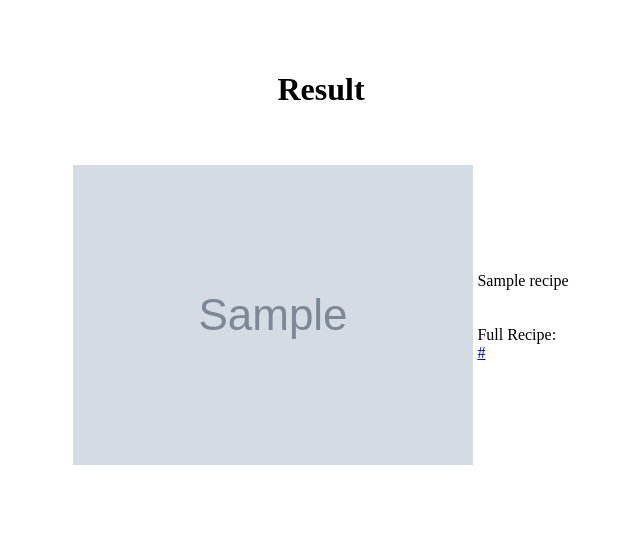
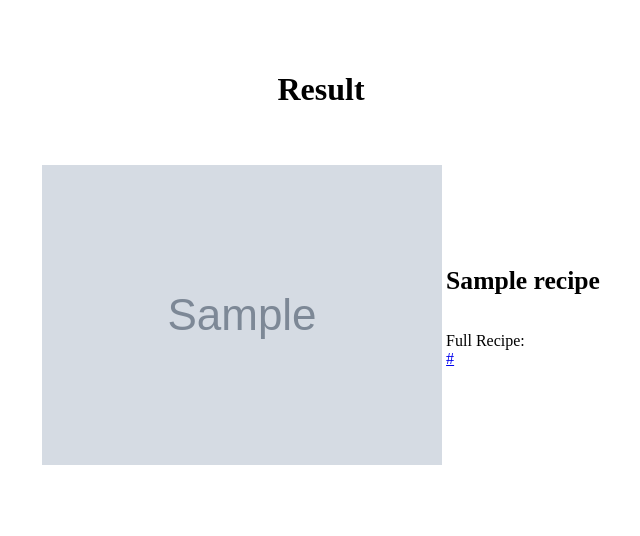
Before and after one commit to anhvo31/Recipe_Finder, a Flask app: template templates/search-result.html in a window 1280 px wide. Shown: the top 536 px of the page, without its empty margins (319-959 px from the left). Run offline with Flask 2, Linux system fonts and the light colour scheme; the template is opened without the code that fills it: most values are stand-ins (such as "Sample title", 1, 10 or a date in 2020); grey boxes marked "Sample" are stand-in pictures; parts of the project's set-up code (start-up, migrations or seed data) failed here and were passed over.

Commit message:
Recipe names bold

```diff
--- a/static/css/App.css
+++ b/static/css/App.css
@@ -35,3 +35,8 @@ span {
     padding-left: 500px;
     padding-right: 500px;
 }
+
+.recipename {
+    font-weight: bold;
+    font-size: 2vw;
+}
--- a/templates/search-result.html
+++ b/templates/search-result.html
@@ -17,7 +17,7 @@
                         <img src="{{recipe['image']}}" alt="food image">
                     </td>
                     <td>
-                        <div>{{recipe["name"]}}</div>
+                        <div class="recipename">{{recipe["name"]}}</div>
                         <br><br>
                         <div>
                             Full Recipe:
```
